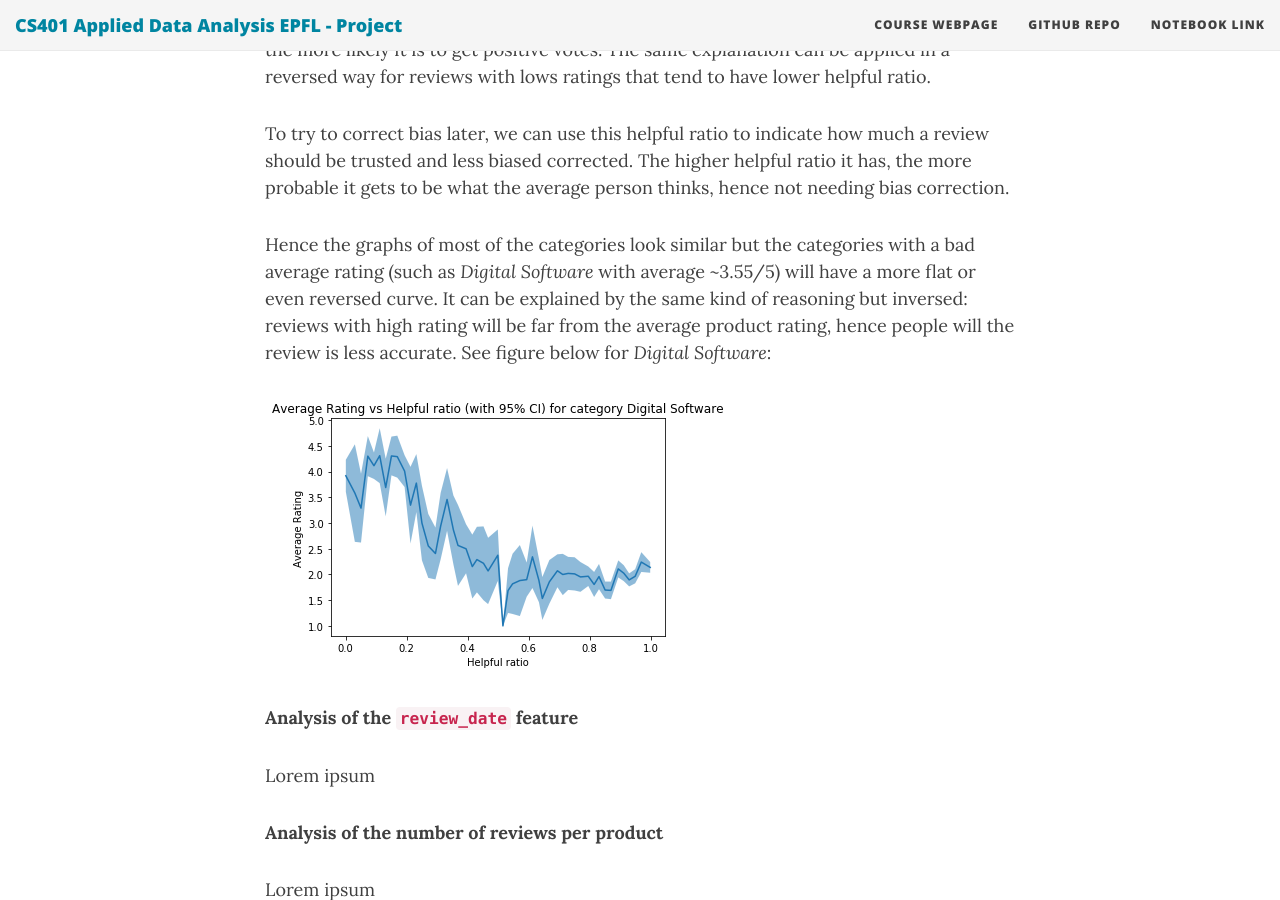
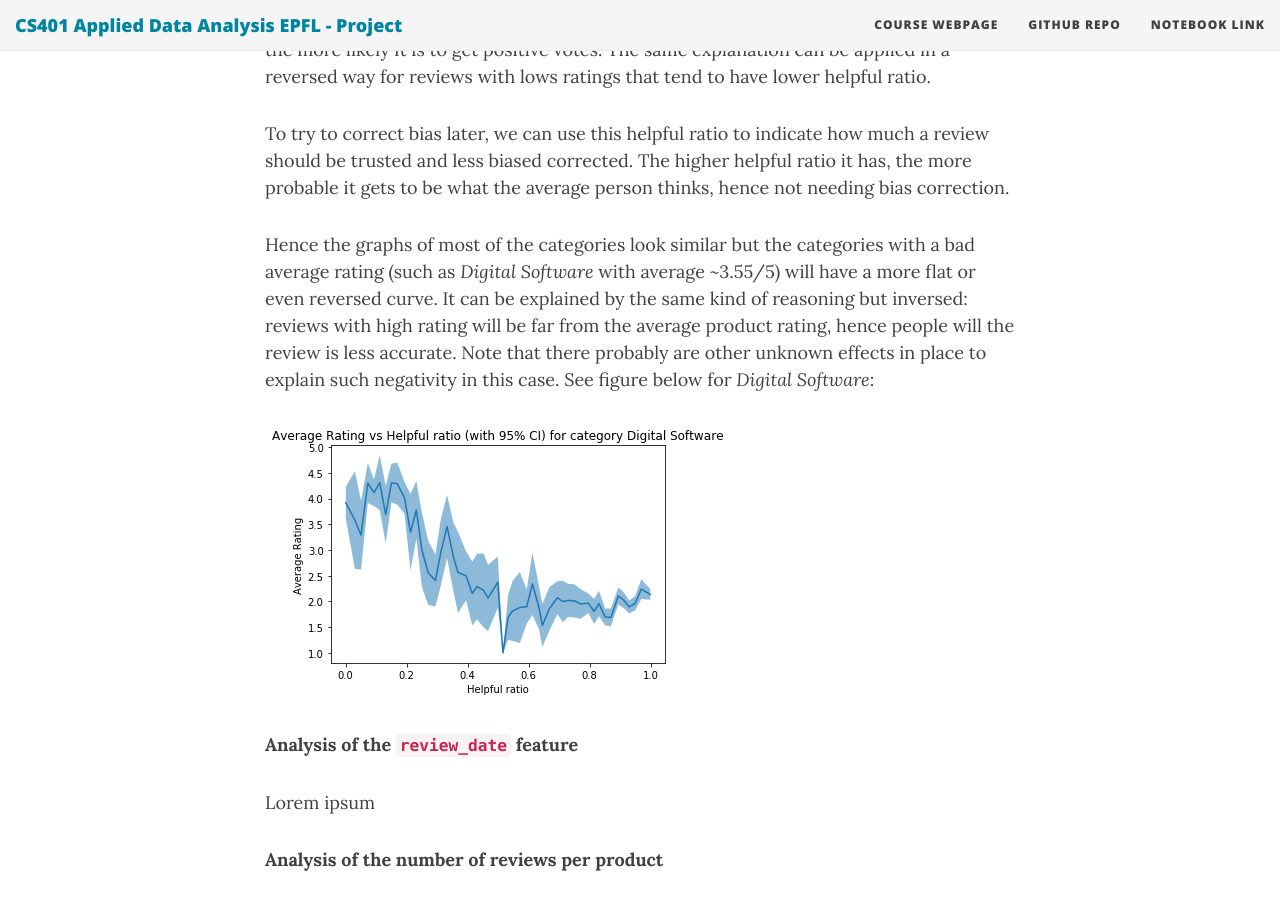
Before and after one commit to ada-lyn/ada-lyn.github.io, a Jekyll site: the page built from index.md, in a window 1280 px wide and 900 px high, scrolled down 8110 px. Built offline with Jekyll 4.4.1, drawn with Linux system fonts in a browser that asks for light colours; nearby versions of some CDN libraries.

```diff
--- a/index.md
+++ b/index.md
@@ -103,7 +103,7 @@
 
 To try to correct bias later, we can use this helpful ratio to indicate how much a review should be trusted and less biased corrected. The higher helpful ratio it has, the more probable it gets to be what the average person thinks, hence not needing bias correction.
 
-Hence the graphs of most of the categories look similar but the categories with a bad average rating (such as *Digital Software* with average ~3.55/5) will have a more flat or even reversed curve. It can be explained by the same kind of reasoning but inversed: reviews with high rating will be far from the average product rating, hence people will the review is less accurate. See figure below for *Digital Software*:
+Hence the graphs of most of the categories look similar but the categories with a bad average rating (such as *Digital Software* with average ~3.55/5) will have a more flat or even reversed curve. It can be explained by the same kind of reasoning but inversed: reviews with high rating will be far from the average product rating, hence people will the review is less accurate. Note that there probably are other unknown effects in place to explain such negativity in this case. See figure below for *Digital Software*:
 
 ![Impact of helpful on ratings](/img/products/helpful_vs_rating_Digital_Software.png)
 
```
